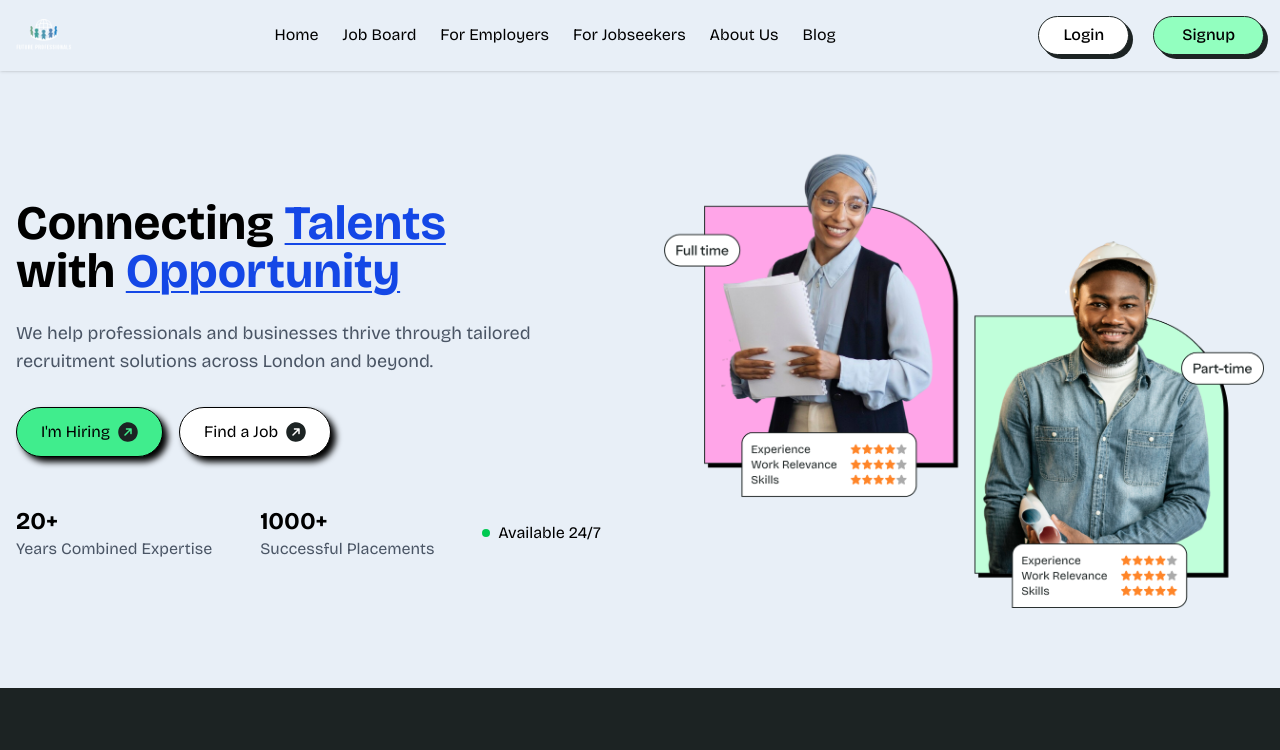
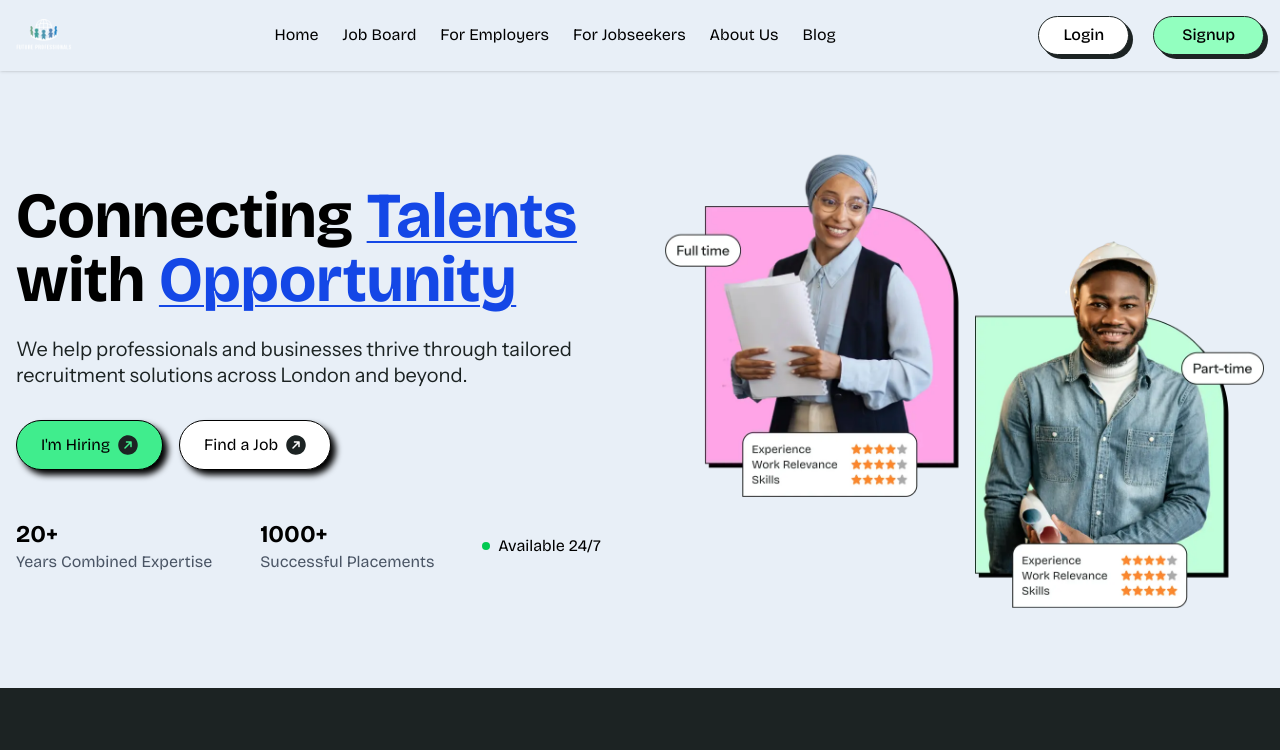
Before and after one commit to ndrew98/futurePro, a React (Vite) app: page / in a window 1280 px wide. Shown: the top 750 px of the page. Built offline with nearby package versions, Linux system fonts and the light colour scheme.

Commit message:
compression of hero image

```diff
--- a/src/App.css
+++ b/src/App.css
@@ -4,6 +4,13 @@
   z-index: 100; /* Ensures navbar stays above other content */
   background-color: #fff; /* Give it a background color so content doesn't show through */
   /* Your other navbar styles */
+}
+
+.navbar-links{
+font-size: 16px;
+font-style: normal;
+font-weight: 500;
+line-height: 23px;
 }
 
 .main-button{
@@ -17,3 +24,17 @@ line-height: 130%;
 /* Drop Shadow */
 box-shadow: 4px 4px 0px 0px #1C2323;
 }
+
+.hero-main-text{
+  /* font-size: 64px; */
+  font-weight: 700;
+}
+
+.hero-sub-text{
+  color: #1C2323;
+  font-family: "Instrument Sans";
+  font-size: 20px;
+  font-style: normal;
+  font-weight: 400;
+  line-height: 130%; /* 26px */
+}
--- a/src/App.jsx
+++ b/src/App.jsx
@@ -9,7 +9,7 @@ import "./App.css"; // Import your CSS file for styling
 
 const App = () => {
   return (
-    <div className="app-container">
+    <div className="app-container ">
       {/* Navbar component to show on all pages */}
       <Navbar />
 
--- a/src/assets/assets.js
+++ b/src/assets/assets.js
@@ -34,7 +34,7 @@ import samsung_logo from "./samsung_logo.png";
 import adobe_logo from "./adobe_logo.png";
 import amazon_logo from "./amazon_logo.png";
 import company_logo from "./company_logo.png";
-import hero_side from "./hero_side.png";
+import hero_side from "./hero_side.webp";
 import our_story_teamphoto from "./our_story_teamphoto.png";
 import handshake from "./handshake.png";
 import members from "./members.png";
--- a/src/components/HeroSection.jsx
+++ b/src/components/HeroSection.jsx
@@ -10,7 +10,7 @@ function HeroSection() {
       <div className="container mx-auto px-4">
         <div className="grid grid-cols-1 md:grid-cols-2 gap-12 items-center">
           <div>
-            <h1 className="text-4xl md:text-5xl font-bold mb-6">
+            <h1 className="text-[32px] md:text-6xl font-bold mb-6 hero-main-text  lg:text-[50px] xl:text-[64px]">
               Connecting{" "}
               <span className="text-blue-700 underline decoration-2 underline-offset-4">
                 Talents
@@ -21,7 +21,10 @@ function HeroSection() {
                 Opportunity
               </span>
             </h1>
-            <p className="text-gray-600 text-lg mb-8">
+            <p
+              className="hero-sub-text mb-8"
+              style={{ fontFamily: "Instrument Sans" }}
+            >
               We help professionals and businesses thrive through tailored
               recruitment solutions across London and beyond.
             </p>
--- a/src/components/Navbar.jsx
+++ b/src/components/Navbar.jsx
@@ -22,7 +22,7 @@ function Navbar() {
           </Link>
 
           {/* Desktop Nav */}
-          <div className="hidden md:flex items-center space-x-6">
+          <div className="hidden md:flex items-center space-x-6 text-[12px] lg:16px xl:text-[16px]">
             <NavLink to="/" className="text-black hover:text-blue-600">
               Home
             </NavLink>
--- a/src/index.css
+++ b/src/index.css
@@ -1,4 +1,5 @@
 @import url('https://fonts.googleapis.com/css2?family=Bricolage+Grotesque:wght@400;500;600;700&display=swap');
+@import url('https://fonts.googleapis.com/css2?family=Instrument+Sans:wght@400;500;600;700&display=swap');
 @import "tailwindcss";
 
 :root{
@@ -11,5 +12,8 @@
 }
 
 body {
+  margin: 0;
+  padding: 0;
+  background-color: var(--color-background);
   font-family: 'Bricolage Grotesque', sans-serif;
 }
```
Also changed, not shown: src/assets/hero_side.png (deleted), src/assets/hero_side.webp (added).
